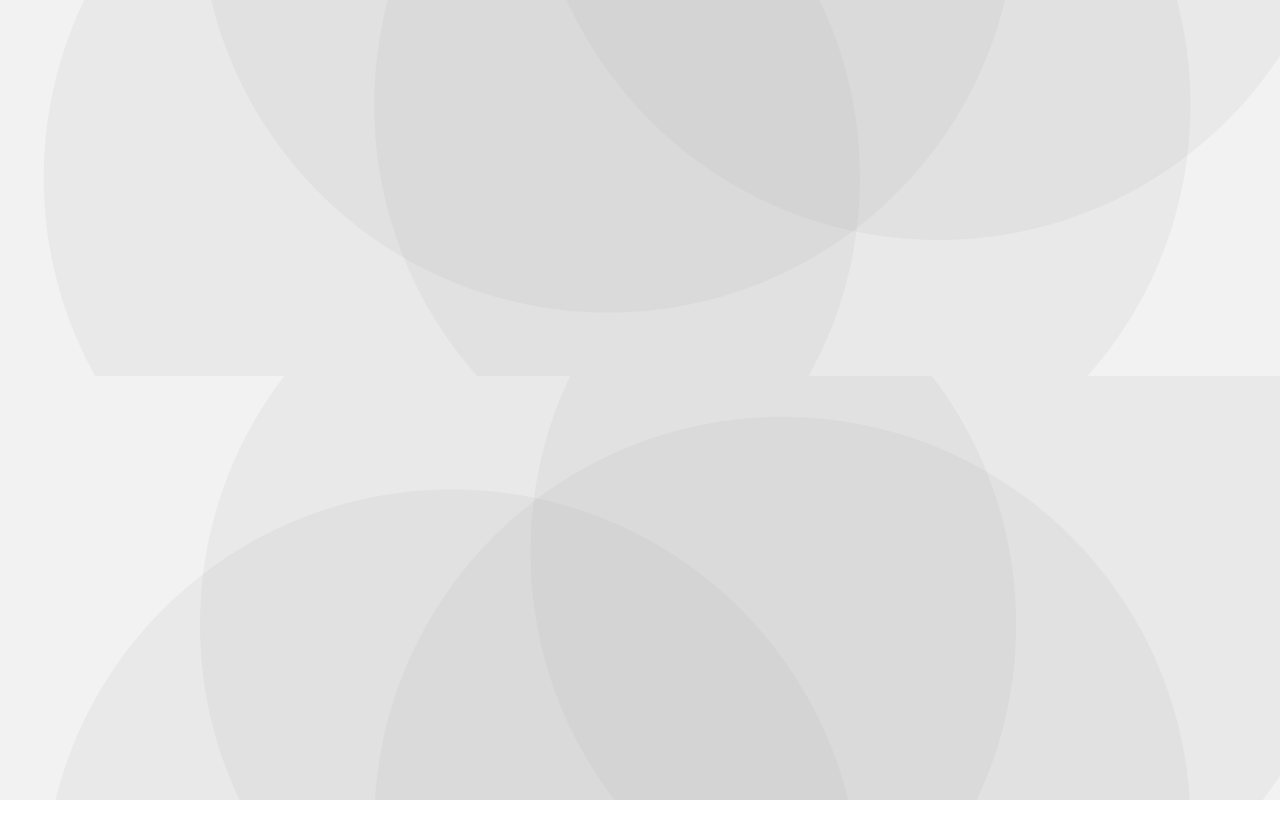
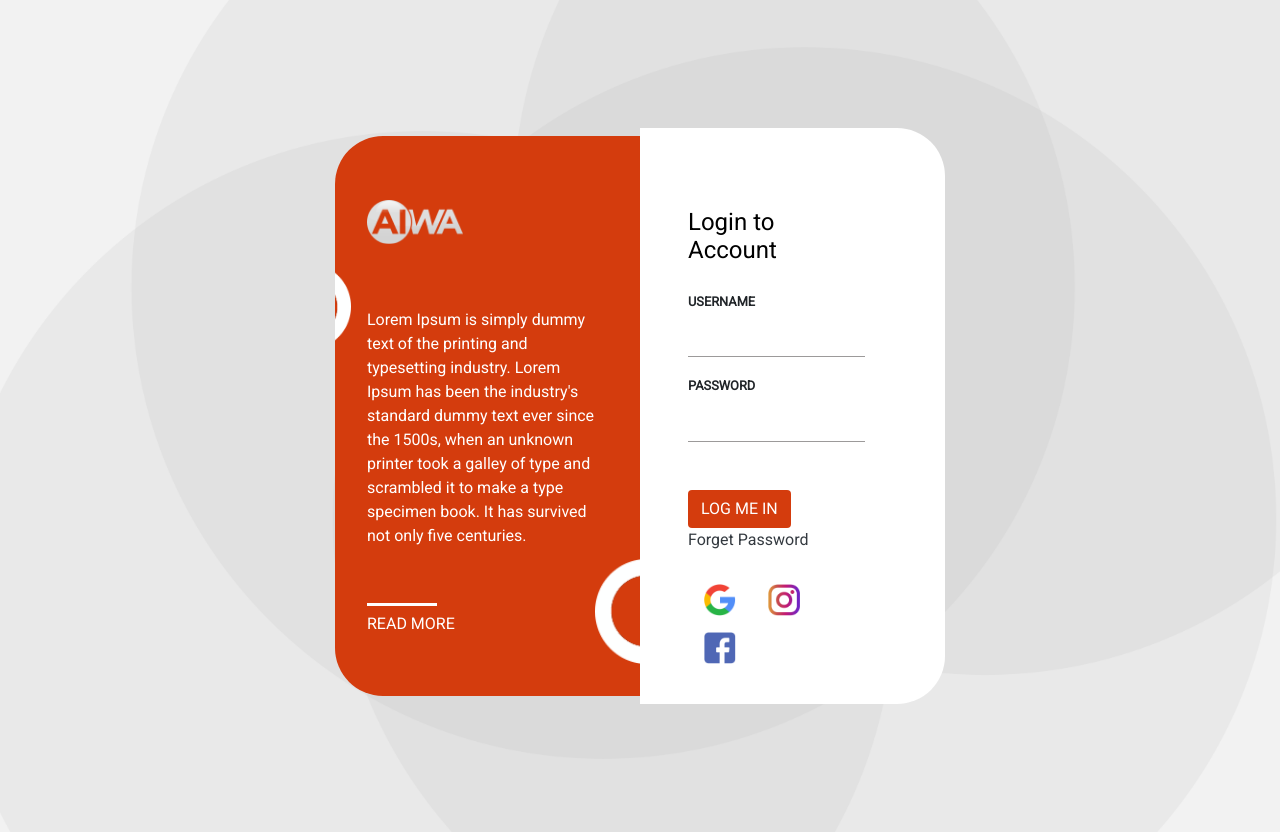
Before and after one commit to Mpiranha/aiwa, a plain HTML site: page views/login.html in a window 1280 px wide. Before the commit the page ends 800 px from the top, so only its background shows below. Drawn offline with nearby package versions, Linux system fonts and the light colour scheme.

Commit message:
site update

```diff
--- a/assets/css/main.css
+++ b/assets/css/main.css
@@ -876,6 +876,78 @@ body {
   animation-fill-mode: forwards;
 }
 
+.login-logo-wrap img {
+  width: 6rem;
+}
+
+.login-left-wrap {
+  background: #d43c0d;
+    border-radius: 3rem 0 0 3rem;
+    min-height: 70vh;
+
+}
+
+.login-left {
+  padding: 1rem 2rem;
+  background-image: url(../img/bg-half-right-circle.png), url(../img/bg-half-left-circle.png);
+  background-repeat: no-repeat, no-repeat;
+  background-position: -28px 20%, 103% 100%;
+  background-size: 44px, 53px;
+  min-height: 60vh;
+  width: 100%;
+}
+
+.login-left .text-content {
+  color: #fff;
+  margin: 4rem 0px;
+}
+
+.read-more {
+  color: #ffffff;
+  position: relative;
+}
+
+.read-more::before {
+  content: "";
+  position: absolute;
+  display: block;
+  height: 3px;
+  background-color: #fff;
+  width: 70px;
+  top: -9px;
+}
+
+.login-wrap {
+  background: #ffffff;
+  border-radius: 0 3rem 3rem 0;
+  min-height: 70vh;
+  padding: 5rem 5rem 2rem 3rem;
+  height: 100%;
+}
+
+.login-wrap .title {}
+
+.btn-login {
+  background-color: #d43c0d;
+  color: #fff;
+}
+
+#username,
+#password {
+  border: none;
+  border-bottom: 1px solid #9c9a9a;
+  border-radius: 0;
+}
+
+.login-form .form-group label {
+  font-size: 0.8rem;
+  font-weight: 700;
+}
+
+.sign-in-methods .nav-link img {
+  width: 2rem;
+}
+
 
 
 @-webkit-keyframes fade {
@@ -922,6 +994,7 @@ body {
     height: 1rem;
     margin-top: 0.6rem;
   }
+
   .sidebar-mini {
     display: none;
     z-index: 9999;
@@ -956,7 +1029,8 @@ body {
     width: 2rem;
   }
 
-.h1, h1 {
+  .h1,
+  h1 {
     font-size: 1.7rem;
   }
 
@@ -969,13 +1043,14 @@ body {
 }
 
 @media screen and (max-width: 425px) {
-  .user-name{
+  .user-name {
     font-size: .8rem;
   }
 
   .profile-icn {
     width: 1rem;
   }
+
   .user-greeting {
     font-size: .7rem;
   }
@@ -1004,7 +1079,8 @@ body {
     font-weight: 700;
   }
 
-.h1, h1 {
+  .h1,
+  h1 {
     font-size: 1.5rem;
   }
 
@@ -1028,13 +1104,45 @@ body {
     font-weight: 300;
   }
 
-#proceed-summary, #btn-paypal-cont, #btn-proceed-payment {
+  #proceed-summary,
+  #btn-paypal-cont,
+  #btn-proceed-payment {
     font-size: .8rem;
+  }
+
+  .side-bar {
+
+    border-radius: 0;
+
   }
 
   .nav-style {
     height: 70px;
   }
+
+  .login-left-wrap {
+    border-radius: 0;
+  }
+
+  .login-wrap {
+    background: #ffffff;
+    border-radius: 0;
+    min-height: 61vh;
+    padding: 4rem 1rem 4rem 1rem;
+  }
+}
+
+@media screen and (min-width: 1024px) {
+  .lg-height {
+    min-height: 100vh;
+    align-items: center;
+  }
+
+  .login-left-wrap {
+    max-height: 70vh;
+  }
+
+
 }
 
 
--- a/views/login.html
+++ b/views/login.html
@@ -5,7 +5,7 @@
     <meta charset="UTF-8">
     <meta name="viewport" content="width=device-width, initial-scale=1.0">
     <meta http-equiv="X-UA-Compatible" content="ie=edge">
-    <title>Domain</title>
+    <title>Login</title>
     <link rel="stylesheet" href="../assets/css/bootstrap.min.css">
     <link rel="shortcut icon" href="../assets/img/elements/Pg1/logo.png" type="image/x-icon">
     <!-- <link rel="stylesheet" href="assets/css/font-awesome.min.css"> -->
@@ -16,12 +16,68 @@
 
 <body class="bg-main">
     <div class="container-fluid py-3">
-        <div class="row">
-            <div class="col-12 ">
+        <div class="row lg-height justify-content-md-center">
+            <div class="col-12 col-md-6 col-lg-5 col-xl-3 pr-md-0">
+                <div class="login-left-wrap py-5">
+                    <div class="d-flex flex-column login-left">
+                        <div class="login-logo-wrap">
+                            <img src="../assets/img/elements/Pg1/logo.png" alt="logo">
+                        </div>
 
+                        <div class="text-content">
+                            Lorem Ipsum is simply dummy text of the
+                            printing and typesetting industry. Lorem
+                            Ipsum has been the industry's standard
+                            dummy text ever since the 1500s, when an
+                            unknown printer took a galley of type and
+                            scrambled it to make a type specimen book. It
+                            has survived not only five centuries.
+
+                        </div>
+
+                        <a class="read-more" href="">READ MORE</a>
+
+
+                    </div>
+                </div>
             </div>
-            <div class="col-12">
+            <div class="col-12 col-md-6 col-lg-5 col-xl-3 pl-md-0">
+                <div class="login-wrap">
+                    <h1 class="title">
+                        Login to Account
+                    </h1>
 
+                    <form class="login-form mt-4" action="" method="post">
+                        <div class="form-group">
+                          <label for="username">USERNAME</label>
+                          <input type="text"
+                            class="form-control" name="username" id="username" placeholder="">
+                        </div>
+                        <div class="form-group">
+                            <label for="password">PASSWORD</label>
+                            <input type="password"
+                              class="form-control" name="password" id="password" placeholder="">
+                          </div>
+
+                          <div class="d-flex flex-column flex-md-row justify-content-center justify-content-md-between flex-wrap align-items-center mt-5">
+                            <button class="btn btn-login" type="submit">LOG ME IN</button>
+
+                            <a class="text-dark" href="">Forget Password</a>
+                          </div>
+                    </form>
+
+                    <nav class="nav mt-4 sign-in-methods">
+                      <a class="nav-link" href="#">
+                          <img src="../assets/img/googke.png" alt="google icon">
+                      </a>
+                      <a class="nav-link" href="#">
+                        <img src="../assets/img/insta.png" alt="instagram icon">
+                      </a>
+                      <a class="nav-link" href="#">
+                        <img src="../assets/img/fb.png" alt="facebook icon">
+                      </a>
+                    </nav>
+                </div>
             </div>
         </div>
     </div>
```
Also changed, not shown: assets/img/bg-half-left-circle.png (added), assets/img/bg-half-right-circle.png (added), assets/img/fb.png (added), assets/img/googke.png (added), assets/img/insta.png (added). Lines whose indentation alone changed are shown as unchanged.
